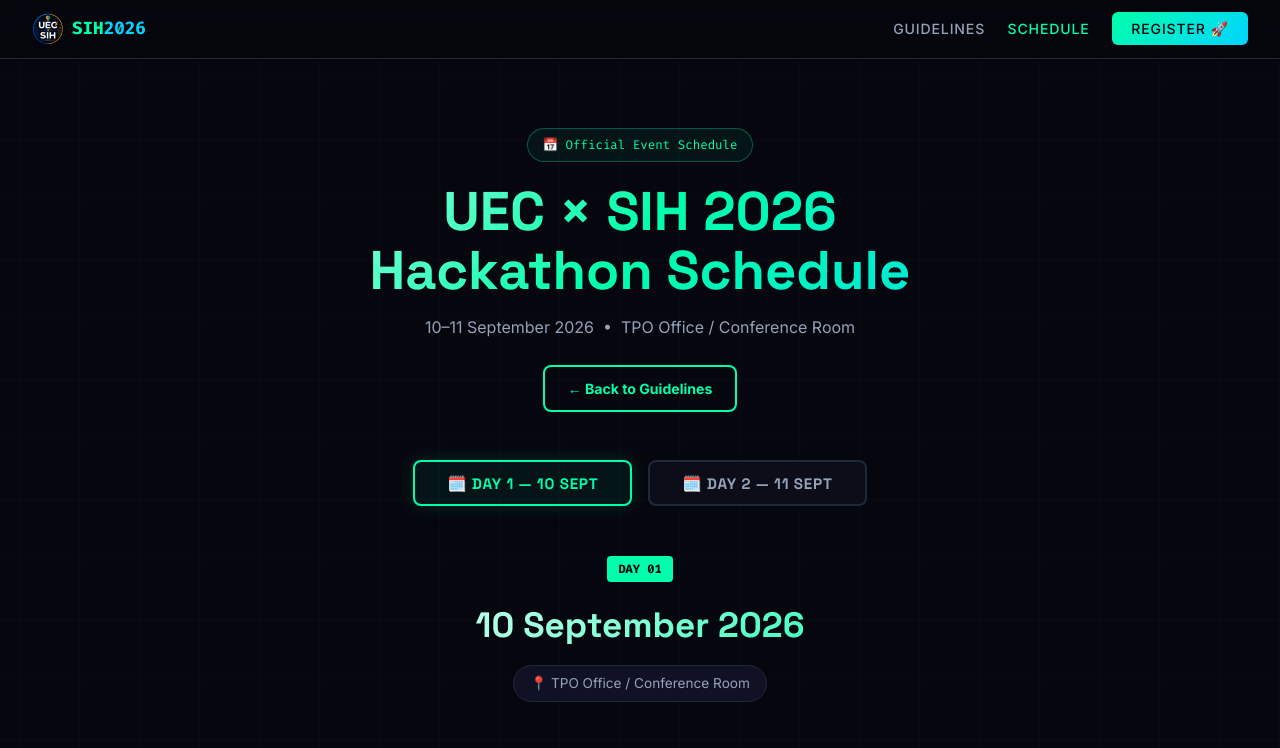
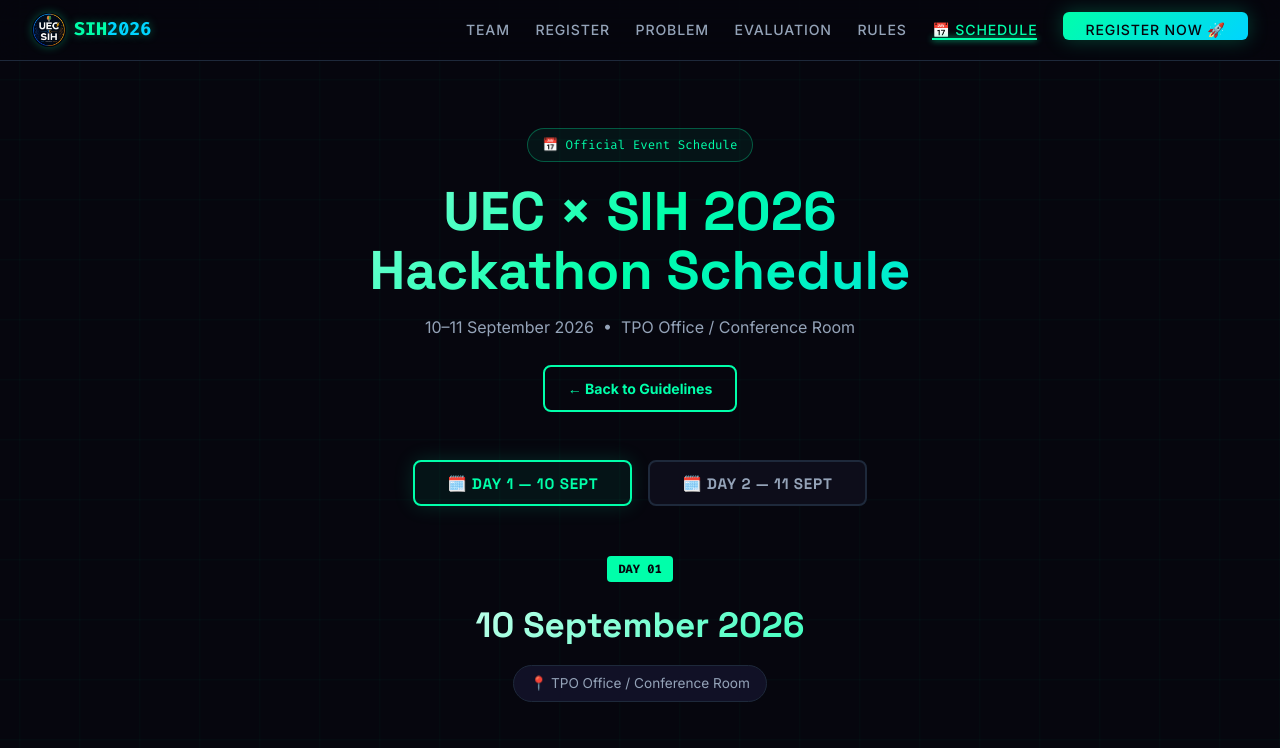
Before and after one commit to Yatharth369/sih2026, a plain HTML site: page schedule.html in a window 1280 px wide. Shown: the top 748 px of the page. Drawn offline with Linux system fonts and the light colour scheme.

Commit message:
Fix schedule navbar to match homepage exactly

```diff
--- a/schedule.html
+++ b/schedule.html
@@ -31,20 +31,74 @@
     }
     @keyframes gridScroll { 100% { background-position: 60px 60px; } }
     .progress-bar { position: fixed; top: 0; left: 0; height: 3px; z-index: 1001; background: linear-gradient(90deg,var(--neon),var(--neon2),var(--purple)); width: 0%; box-shadow: 0 0 10px var(--neon); }
-    .navbar { position: fixed; top: 0; left: 0; right: 0; z-index: 1000; display: flex; align-items: center; justify-content: space-between; padding: .8rem 2rem; background: rgba(6,6,14,.85); backdrop-filter: blur(16px); border-bottom: 1px solid var(--border); }
-    .nav-brand { display: flex; align-items: center; gap: .5rem; font-family: 'Fira Code',monospace; font-weight: 700; font-size: 1.1rem; color: var(--neon); }
-    .nav-logo { width: 32px; height: 32px; border-radius: 50%; object-fit: cover; }
-    .nav-links { display: flex; gap: 1.4rem; list-style: none; align-items: center; }
-    .nav-links a { color: var(--text-dim); font-size: .88rem; font-weight: 500; text-transform: uppercase; letter-spacing: .06em; }
-    .nav-links a:hover, .nav-links a.active { color: var(--neon); }
-    .nav-cta { padding: .5rem 1.2rem; border-radius: 6px; background: linear-gradient(135deg,var(--neon),var(--neon2)); color: #06060e !important; font-weight: 700; font-size: .85rem; }
-    .hamburger { display: none; flex-direction: column; gap: 5px; cursor: pointer; }
-    .hamburger span { display: block; width: 26px; height: 2px; background: var(--neon); border-radius: 2px; }
+    /* ───────── NAVBAR ───────── */
+    .navbar {
+      position: fixed; top: 0; left: 0; right: 0; z-index: 1000;
+      display: flex; align-items: center; justify-content: space-between;
+      padding: .8rem 2rem;
+      background: rgba(6,6,14,.85);
+      backdrop-filter: blur(16px);
+      border-bottom: 1px solid var(--border);
+      transition: box-shadow .3s;
+    }
+    .navbar.scrolled { box-shadow: 0 4px 30px rgba(0,255,170,.08); }
+    .nav-brand {
+      font-family: 'Fira Code', monospace;
+      font-weight: 700; font-size: 1.15rem;
+      color: var(--neon);
+      text-shadow: 0 0 10px rgba(0,255,170,.4);
+      display: flex; align-items: center; gap: .5rem;
+    }
+    .nav-logo {
+      width: 34px; height: 34px; border-radius: 50%;
+      object-fit: cover;
+      box-shadow: 0 0 10px rgba(0,255,170,.3);
+    }
+    .nav-links { display: flex; gap: 1.6rem; list-style: none; }
+    .nav-links a {
+      color: var(--text-dim); font-size: .88rem; font-weight: 500;
+      text-transform: uppercase; letter-spacing: .06em;
+      position: relative; padding-bottom: 2px;
+    }
+    .nav-links a::after {
+      content: ''; position: absolute; bottom: 0; left: 0;
+      width: 0; height: 2px; background: var(--neon);
+      transition: width .3s; box-shadow: 0 0 6px var(--neon);
+    }
+    .nav-links a:hover { color: var(--neon); text-shadow: none; }
+    .nav-links a:hover::after { width: 100%; }
+    /* active page — underline always shown */
+    .nav-links a.active { color: var(--neon); }
+    .nav-links a.active::after { width: 100%; }
+    .nav-cta {
+      padding: .55rem 1.4rem; border-radius: 6px;
+      background: linear-gradient(135deg, var(--neon), var(--neon2));
+      color: #06060e !important; font-weight: 700; font-size: .88rem;
+      text-transform: uppercase; letter-spacing: .06em;
+      box-shadow: 0 0 20px rgba(0,255,170,.25);
+      transition: transform .2s, box-shadow .2s;
+    }
+    .nav-cta:hover {
+      transform: translateY(-2px) scale(1.04);
+      box-shadow: 0 0 30px rgba(0,255,170,.4);
+      color: #06060e !important; text-shadow: none;
+    }
+    /* nav-cta should NOT show the underline ::after */
+    .nav-links .nav-cta::after { display: none; }
+    .hamburger { display: none; flex-direction: column; gap: 5px; cursor: pointer; z-index: 1001; }
+    .hamburger span { display: block; width: 26px; height: 2px; background: var(--neon); border-radius: 2px; transition: .3s; }
     @media (max-width: 860px) {
       .hamburger { display: flex; }
-      .nav-links { position: fixed; top: 0; right: -100%; width: 260px; height: 100vh; flex-direction: column; gap: 0; align-items: flex-start; background: rgba(6,6,14,.97); backdrop-filter: blur(20px); padding: 5rem 2rem 2rem; border-left: 1px solid var(--border); transition: right .3s; }
+      .nav-links {
+        position: fixed; top: 0; right: -100%; width: 280px; height: 100vh;
+        flex-direction: column; gap: 0;
+        background: rgba(6,6,14,.97); backdrop-filter: blur(20px);
+        padding: 5rem 2rem 2rem; border-left: 1px solid var(--border);
+        transition: right .35s ease;
+      }
       .nav-links.open { right: 0; }
-      .nav-links a { padding: .8rem 0; border-bottom: 1px solid var(--border); width: 100%; }
+      .nav-links a { font-size: 1rem; padding: .8rem 0; border-bottom: 1px solid var(--border); }
+      .nav-links a::after { display: none; }
     }
     .page-hero { position: relative; z-index: 1; padding: 8rem 2rem 3rem; text-align: center; }
     .page-hero .badge { display: inline-flex; align-items: center; gap: .4rem; padding: .35rem .9rem; border-radius: 100px; border: 1px solid rgba(0,255,170,.3); background: rgba(0,255,170,.06); font-family: 'Fira Code',monospace; font-size: .78rem; color: var(--neon); margin-bottom: 1.2rem; }
@@ -138,15 +192,19 @@
 <div class="bg-grid"></div>
 <div class="progress-bar" id="progressBar"></div>
 
-<nav class="navbar">
+<nav class="navbar" id="navbar">
   <div class="nav-brand">
     <img src="logo.png" alt="UEC x SIH" class="nav-logo" />
     <span>SIH<span style="color:var(--neon2)">2026</span></span>
   </div>
   <ul class="nav-links" id="navLinks">
-    <li><a href="index.html" onclick="closeNav()">Guidelines</a></li>
-    <li><a href="schedule.html" class="active" onclick="closeNav()">Schedule</a></li>
-    <li><a href="index.html#cta" class="nav-cta" onclick="closeNav()">Register 🚀</a></li>
+    <li><a href="index.html#team" onclick="closeNav()">Team</a></li>
+    <li><a href="index.html#registration" onclick="closeNav()">Register</a></li>
+    <li><a href="index.html#problem" onclick="closeNav()">Problem</a></li>
+    <li><a href="index.html#evaluation" onclick="closeNav()">Evaluation</a></li>
+    <li><a href="index.html#rules" onclick="closeNav()">Rules</a></li>
+    <li><a href="schedule.html" class="active" onclick="closeNav()">📅 Schedule</a></li>
+    <li><a href="index.html#cta" class="nav-cta" onclick="closeNav()">Register Now 🚀</a></li>
   </ul>
   <div class="hamburger" id="hamburger" onclick="toggleNav()"><span></span><span></span><span></span></div>
 </nav>
@@ -446,6 +504,7 @@
   window.addEventListener('scroll', () => {
     const pct = (window.scrollY / (document.body.scrollHeight - window.innerHeight)) * 100;
     document.getElementById('progressBar').style.width = pct + '%';
+    document.getElementById('navbar').classList.toggle('scrolled', window.scrollY > 50);
   });
   function toggleNav() { document.getElementById('navLinks').classList.toggle('open'); }
   function closeNav() { document.getElementById('navLinks').classList.remove('open'); }
```
